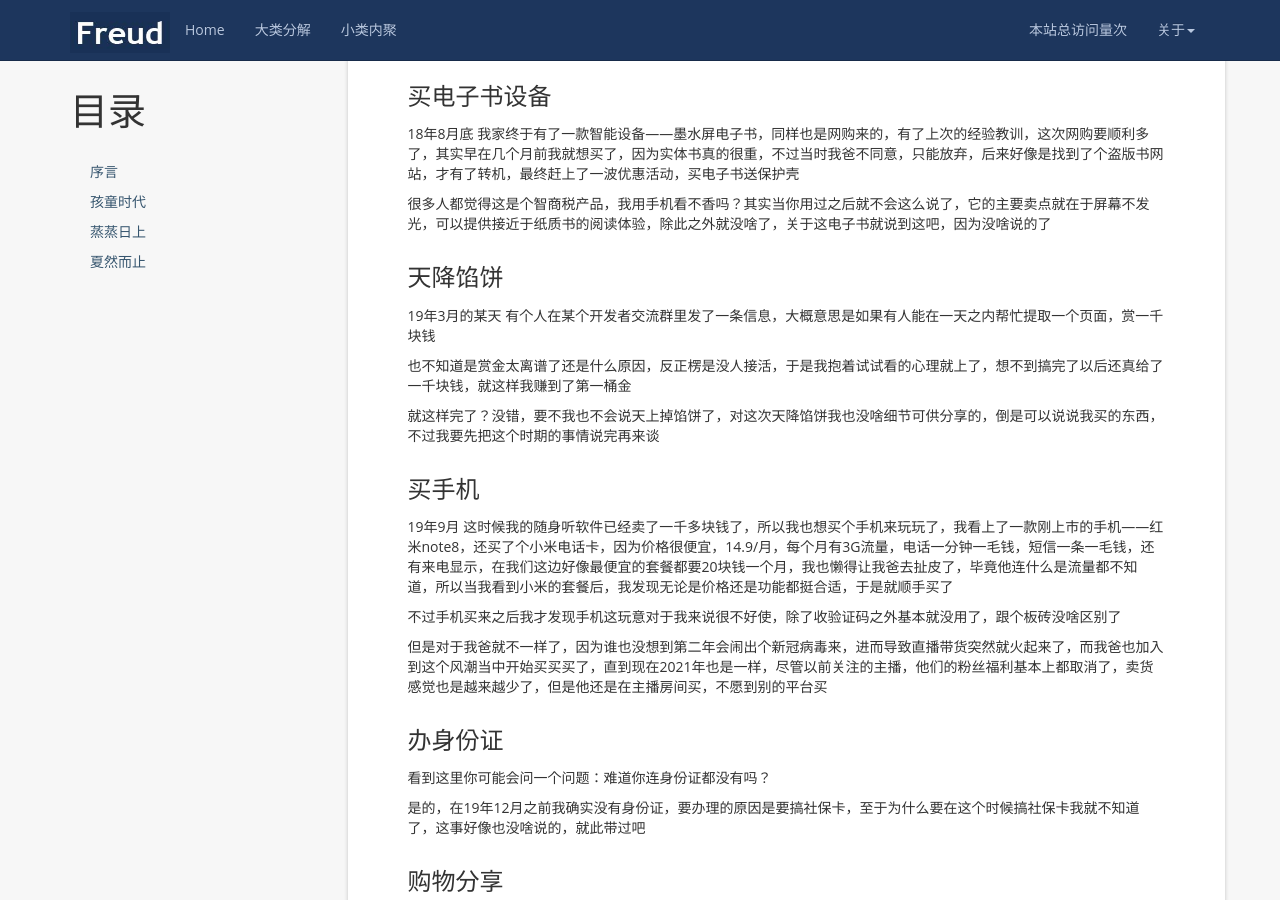
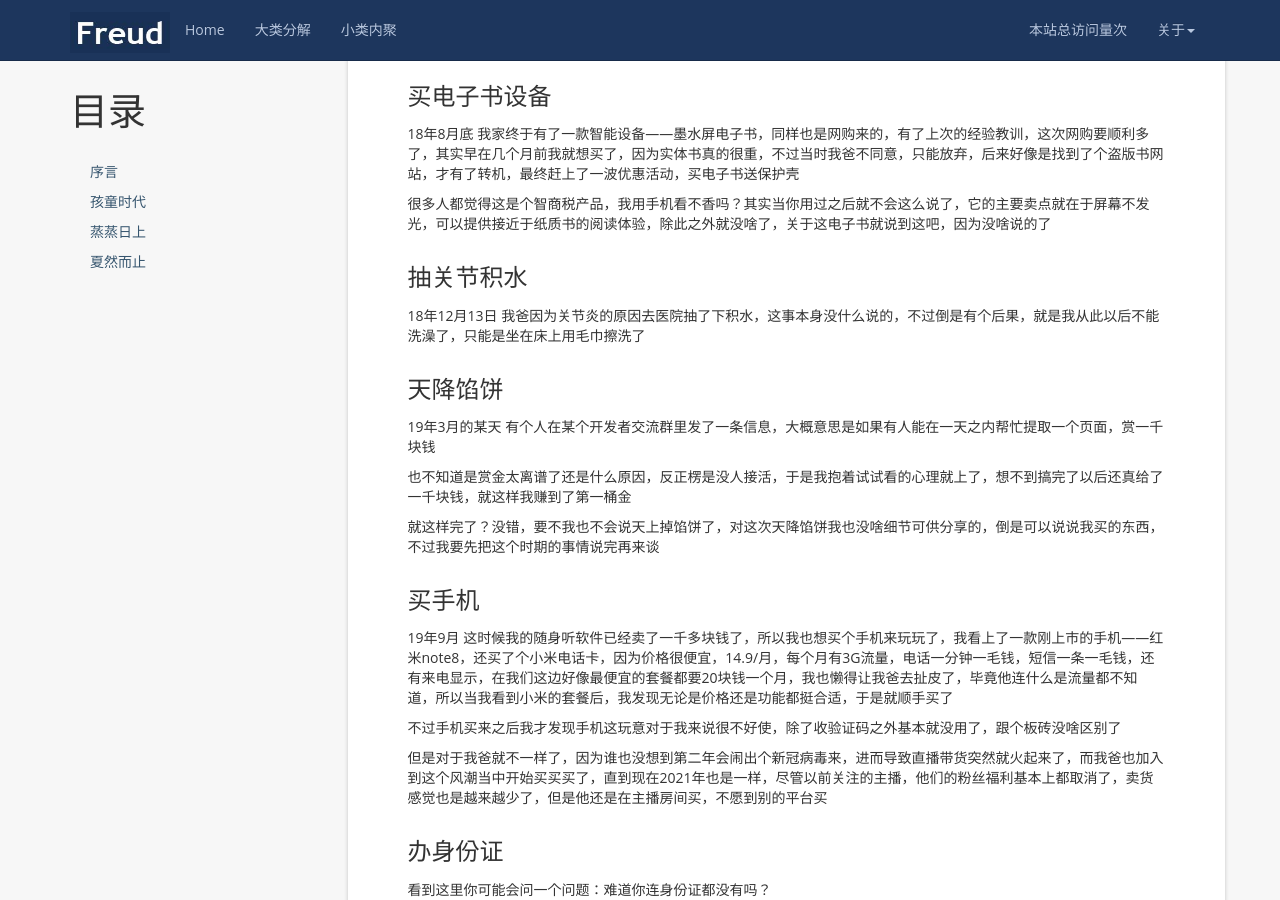
Before and after one commit to kljzndx/My-Blog, a Jekyll site: the page built from _posts/2021-07-07-autobiography.md, in a window 1280 px wide and 900 px high, scrolled down 4687 px. Built offline with Jekyll 4.4.1, drawn with Linux system fonts in a browser that asks for light colours; nearby versions of some CDN libraries; comment, search, counter and statistics services are not loaded.

Commit message:
补充事件

```diff
--- a/_posts/2021-07-07-autobiography.md
+++ b/_posts/2021-07-07-autobiography.md
@@ -183,6 +183,10 @@ tags: [自传]
 
 很多人都觉得这是个智商税产品，我用手机看不香吗？其实当你用过之后就不会这么说了，它的主要卖点就在于屏幕不发光，可以提供接近于纸质书的阅读体验，除此之外就没啥了，关于这电子书就说到这吧，因为没啥说的了
 
+### 抽关节积水
+
+18年12月13日 我爸因为关节炎的原因去医院抽了下积水，这事本身没什么说的，不过倒是有个后果，就是我从此以后不能洗澡了，只能是坐在床上用毛巾擦洗了
+
 ### 天降馅饼
 
 19年3月的某天 有个人在某个开发者交流群里发了一条信息，大概意思是如果有人能在一天之内帮忙提取一个页面，赏一千块钱
```
